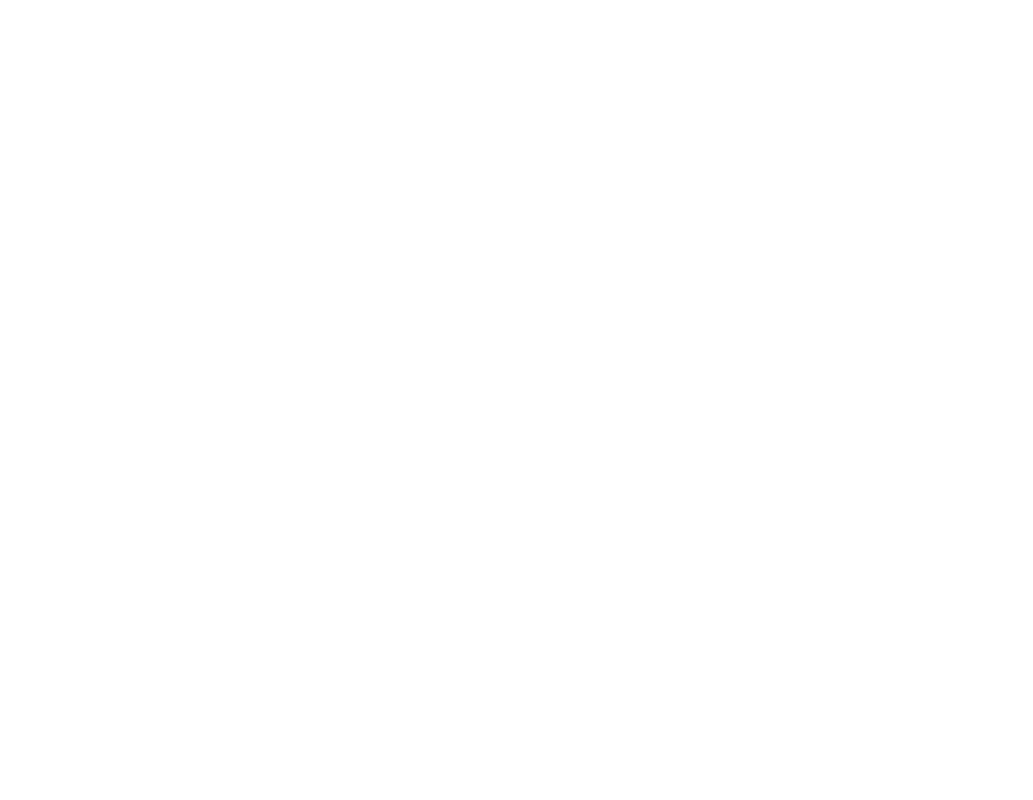
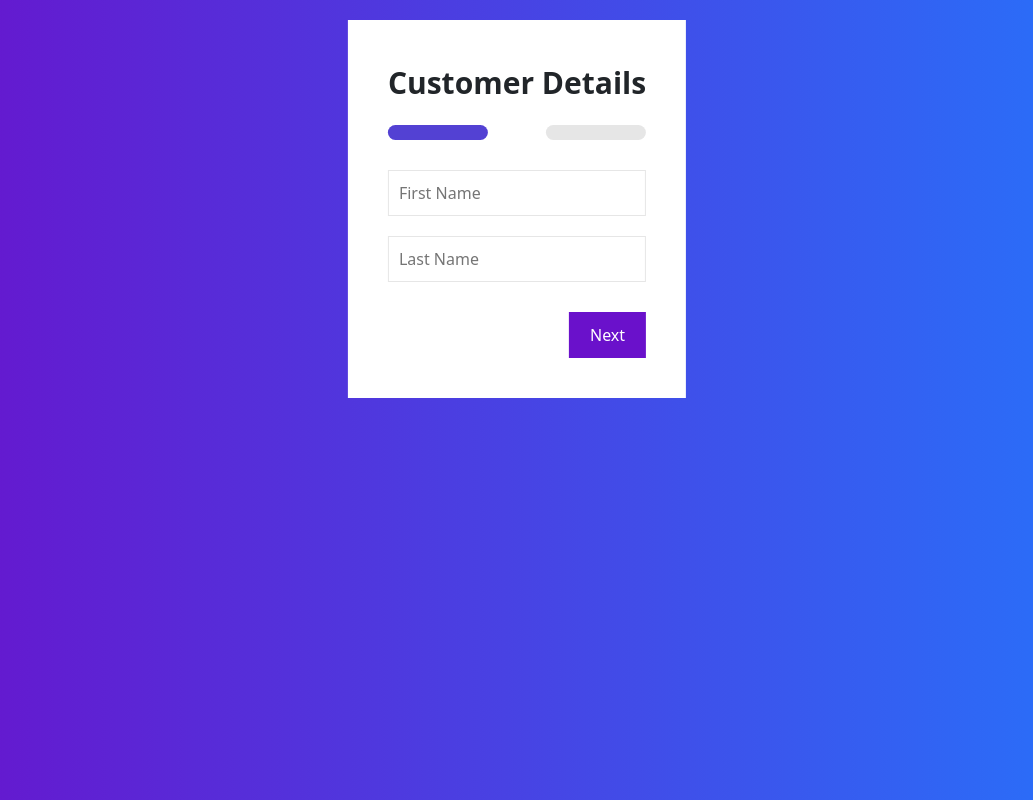
Before and after one commit to urbankrepel/AssimentOneMalta, a React (Vite) app in the folder frontend/: page /client-form in a window 1280 px wide. Before the commit this address had no page. Shown: the whole page, without its empty margins (123-1156 px from the left). Built offline with nearby package versions, Linux system fonts and the light colour scheme.

Commit message:
Create client form

```diff
--- a/frontend/src/App.tsx
+++ b/frontend/src/App.tsx
@@ -6,8 +6,9 @@
 
 const Login = React.lazy(() => import("./pages/login/Login"));
 const ClientFormList = React.lazy(
-  () => import("./pages/clientFormList/ClientFormList")
+  () => import("./pages/admin/clientFormList/ClientFormList")
 );
+const ClientForm = React.lazy(() => import("./pages/clientForm/ClientForm"));
 
 function App() {
   return (
@@ -16,6 +17,7 @@
         <Routes>
           <Route path="/login" element={<Login />} />
           <Route path="/client-form-list" element={<ClientFormList />} />
+          <Route path="/client-form" element={<ClientForm />} />
         </Routes>
       </BrowserRouter>
       <ToastContainer
--- /dev/null
+++ b/frontend/src/components/clientForm/buttons/Buttons.css
@@ -0,0 +1,30 @@
+.clientForm-buttons {
+  padding-top: 30px;
+  display: flex;
+  justify-content: space-between;
+  width: 100%;
+  align-items: center;
+}
+
+.clientForm-button {
+  padding-top: 10px;
+  padding-bottom: 10px;
+  padding-left: 20px;
+  padding-right: 20px;
+  border-radius: 0px;
+}
+
+.clientForm-button-next {
+  background-color: #6a11cb;
+  color: white;
+}
+
+.clientForm-button-back {
+  background-color: white;
+  color: #6a11cb;
+  border: 1px solid #6a11cb;
+}
+
+.clientForm-button-back:disabled {
+  visibility: hidden;
+}
--- /dev/null
+++ b/frontend/src/components/clientForm/buttons/Buttons.tsx
@@ -0,0 +1,29 @@
+import React from "react";
+import "./Buttons.css";
+
+interface Props {
+  handleNext: () => void;
+  handleBack: () => void;
+  displayBack: boolean;
+}
+const Buttons = ({ handleNext, handleBack, displayBack }: Props) => {
+  return (
+    <div className="clientForm-buttons">
+      <button
+        className="clientForm-button clientForm-button-back"
+        onClick={handleBack}
+        disabled={!displayBack}
+      >
+        Back
+      </button>
+      <button
+        className="clientForm-button clientForm-button-next"
+        onClick={handleNext}
+      >
+        Next
+      </button>
+    </div>
+  );
+};
+
+export default Buttons;
--- /dev/null
+++ b/frontend/src/components/clientForm/formStep/FormStep.css
@@ -0,0 +1,18 @@
+.clientForm-step {
+  padding-top: 30px;
+  display: flex;
+  flex-direction: column;
+  align-items: center;
+  justify-content: center;
+  width: 100%;
+  height: 100%;
+  gap: 20px;
+}
+
+.clientForm-step input {
+  width: 100%;
+  background-color: white;
+  border: 1px solid #e6e6e6;
+  padding: 10px;
+  color: black;
+}
--- /dev/null
+++ b/frontend/src/components/clientForm/formStep/FormStep.tsx
@@ -0,0 +1,21 @@
+import React from "react";
+import "./FormStep.css";
+import { Step } from "../../../pages/clientForm/ClientForm";
+
+const FormStep = ({ step }: { step: Step }) => {
+  return (
+    <div className="clientForm-step">
+      {step.inputs.map((input, index) => (
+        <input
+          key={index}
+          type={input.type}
+          placeholder={input.placeholder}
+          value={input.value}
+          onChange={input.onChange}
+        />
+      ))}
+    </div>
+  );
+};
+
+export default FormStep;
--- /dev/null
+++ b/frontend/src/components/clientForm/formStepDisplay/FormStepDisplay.css
@@ -0,0 +1,16 @@
+.formStepDisplay {
+  display: flex;
+  justify-content: space-between;
+  align-items: center;
+}
+
+.formStep {
+  width: 100px;
+  height: 15px;
+  background-color: #e6e6e6;
+  border-radius: 15px;
+}
+
+.formStep.formStepActive {
+  background-color: #5341d3;
+}
--- /dev/null
+++ b/frontend/src/components/clientForm/formStepDisplay/FormStepDisplay.tsx
@@ -0,0 +1,23 @@
+import React from "react";
+import "./FormStepDisplay.css";
+
+interface Props {
+  currentStep: number;
+  numberOfSteps: number;
+}
+
+const FormStepDisplay = ({ currentStep, numberOfSteps }: Props) => {
+  return (
+    <div className="formStepDisplay">
+      {Array.from(Array(numberOfSteps).keys()).map((step) => (
+        <FormStep key={step} active={step + 1 <= currentStep} />
+      ))}
+    </div>
+  );
+};
+
+const FormStep = ({ active }: { active: boolean }) => {
+  return <div className={`formStep ${active ? "formStepActive" : ""}`}></div>;
+};
+
+export default FormStepDisplay;
--- a/frontend/src/pages/clientFormList/ClientFormList.tsx
+++ b/frontend/src/pages/admin/clientFormList/ClientFormList.tsx
@@ -1,7 +1,7 @@
 import React from "react";
 import "./ClientFormList.css";
-import ClientFormItem from "../../components/clientFormList/ClientFormItem";
-import TableHeading from "../../components/clientFormList/TableHeading";
+import ClientFormItem from "../../../components/clientFormList/ClientFormItem";
+import TableHeading from "../../../components/clientFormList/TableHeading";
 
 const ClientFromList = () => {
   return (
--- /dev/null
+++ b/frontend/src/pages/clientForm/ClientForm.css
@@ -0,0 +1,36 @@
+.clientForm {
+  background: #6a11cb;
+
+  /* Chrome 10-25, Safari 5.1-6 */
+  background: -webkit-linear-gradient(
+    to right,
+    rgba(106, 17, 203, 1),
+    rgba(37, 117, 252, 1)
+  );
+
+  /* W3C, IE 10+/ Edge, Firefox 16+, Chrome 26+, Opera 12+, Safari 7+ */
+  background: linear-gradient(
+    to right,
+    rgba(106, 17, 203, 1),
+    rgba(37, 117, 252, 1)
+  );
+  width: 100vw;
+  height: 100vh;
+  padding-top: 20px;
+}
+
+.clientFormContainer {
+  margin-left: 50%;
+  transform: translateX(-50%);
+  background-color: white;
+  padding: 40px;
+  display: flex;
+  flex-direction: column;
+  width: fit-content;
+}
+
+.clientFormTitle {
+  font-size: 30px;
+  font-weight: bold;
+  margin-bottom: 20px;
+}
--- /dev/null
+++ b/frontend/src/pages/clientForm/ClientForm.tsx
@@ -0,0 +1,98 @@
+import React from "react";
+import "./ClientForm.css";
+import FormStepDisplay from "../../components/clientForm/formStepDisplay/FormStepDisplay";
+import FormStep from "../../components/clientForm/formStep/FormStep";
+import Buttons from "../../components/clientForm/buttons/Buttons";
+
+interface Step {
+  inputs: {
+    type: string;
+    placeholder: string;
+    value: string;
+    onChange: (e: any) => void;
+  }[];
+}
+
+const ClientForm = () => {
+  const [data, setData] = React.useState({
+    firstName: "",
+    lastName: "",
+    email: "",
+    phone: "",
+    address: "",
+    city: "",
+    state: "",
+    zip: "",
+    country: "",
+    company: "",
+    website: "",
+    notes: "",
+  });
+
+  const [step, setStep] = React.useState(1);
+
+  const handleChange = (input: any) => (e: any) => {
+    setData({ ...data, [input]: e.target.value });
+  };
+
+  const steps: Step[] = [
+    {
+      inputs: [
+        {
+          type: "text",
+          placeholder: "First Name",
+          value: data.firstName,
+          onChange: handleChange("firstName"),
+        },
+        {
+          type: "text",
+          placeholder: "Last Name",
+          value: data.lastName,
+          onChange: handleChange("lastName"),
+        },
+      ],
+    },
+    {
+      inputs: [
+        {
+          type: "text",
+          placeholder: "City",
+          value: data.firstName,
+          onChange: handleChange("firstName"),
+        },
+        {
+          type: "text",
+          placeholder: "Last Name",
+          value: data.lastName,
+          onChange: handleChange("lastName"),
+        },
+      ],
+    },
+  ];
+
+  const nextStep = () => {
+    if (step < steps.length) setStep(step + 1);
+  };
+
+  const prevStep = () => {
+    if (step > 1) setStep(step - 1);
+  };
+
+  return (
+    <div className="clientForm">
+      <div className="clientFormContainer">
+        <p className="clientFormTitle">Customer Details</p>
+        <FormStepDisplay currentStep={step} numberOfSteps={steps.length} />
+        <FormStep step={steps[step - 1]} />
+        <Buttons
+          handleNext={nextStep}
+          handleBack={prevStep}
+          displayBack={step > 1}
+        />
+      </div>
+    </div>
+  );
+};
+
+export default ClientForm;
+export type { Step };
```
Also changed, not shown: frontend/src/pages/admin/clientFormList/ClientFormList.css (renamed from frontend/src/pages/clientFormList/ClientFormList.css).
